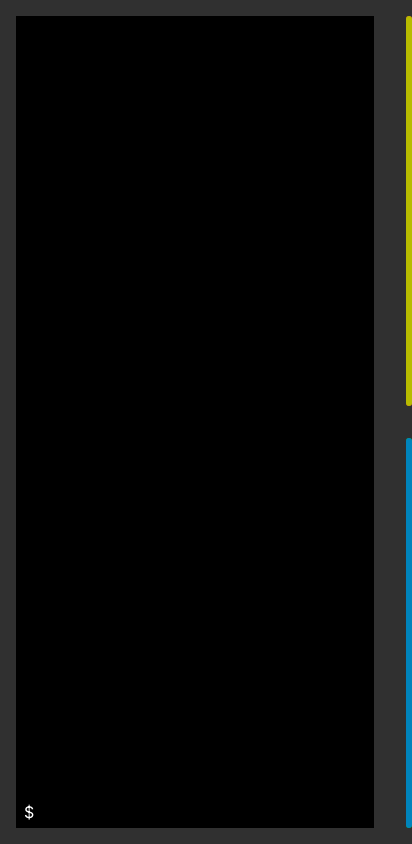
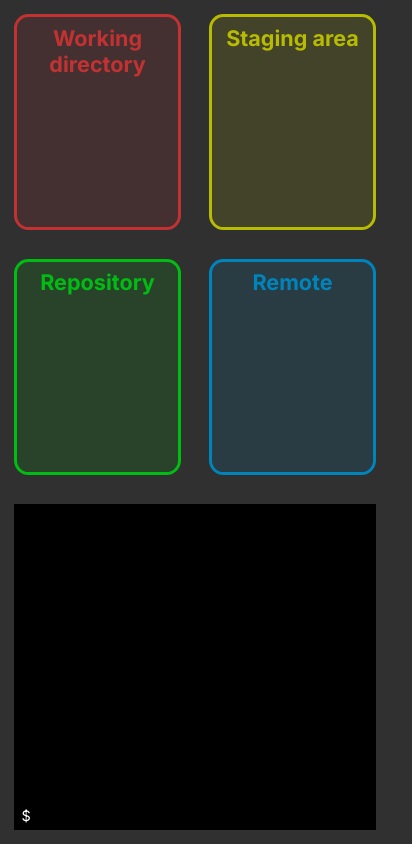
Before and after one commit to JosepDev23/git-simulator, a Next.js app: page / in a window 390 px wide. Shown: the whole page, 412 px wide, since content can reach past the window. Built offline with nearby package versions, Linux system fonts and the light colour scheme.

Commit message:
responsiveness

```diff
--- a/app/components/console/console.module.css
+++ b/app/components/console/console.module.css
@@ -43,3 +43,11 @@
 .console_output_line {
   margin-left: 1rem;
 }
+
+@media only screen and (max-width: 1024px) {
+  .console_wrapper {
+    width: calc(100vw - 2rem);
+    height: 40vh;
+    margin: 1rem;
+  }
+}
--- a/app/components/drawing/drawing.module.css
+++ b/app/components/drawing/drawing.module.css
@@ -11,12 +11,12 @@
   flex-direction: column;
   align-items: center;
   max-height: 100%;
-
   overflow-y: scroll;
 }
 
 .stage h2 {
   margin-top: 0.5rem;
+  text-align: center;
 }
 
 .card_container {
@@ -53,3 +53,15 @@
   color: var(--color-blue);
   background-color: var(--color-transparent-blue);
 }
+
+@media only screen and (max-width: 1024px) {
+  .background {
+    width: calc(100vw);
+    height: 60vh;
+  }
+
+  .stage {
+    max-height: 100%;
+    overflow-y: scroll;
+  }
+}
--- a/app/globals.css
+++ b/app/globals.css
@@ -40,3 +40,27 @@ pre {
 ::-webkit-scrollbar {
   width: 0;
 }
+
+@media only screen and (max-width: 600px) {
+  html {
+    font-size: 90%;
+  }
+}
+
+@media only screen and (min-width: 601px) and (max-width: 1024px) {
+  html {
+    font-size: 90%;
+  }
+}
+
+@media only screen and (min-width: 1025px) and (max-width: 1400px) {
+  html {
+    font-size: 90%;
+  }
+}
+
+@media only screen and (min-width: 1401px) {
+  html {
+    font-size: 100%;
+  }
+}
--- a/app/page.module.css
+++ b/app/page.module.css
@@ -2,3 +2,10 @@
   display: flex;
   min-height: 100vh;
 }
+
+@media only screen and (max-width: 1024px) {
+  .main {
+    flex-direction: column-reverse;
+    max-height: 100vh;
+  }
+}
```
